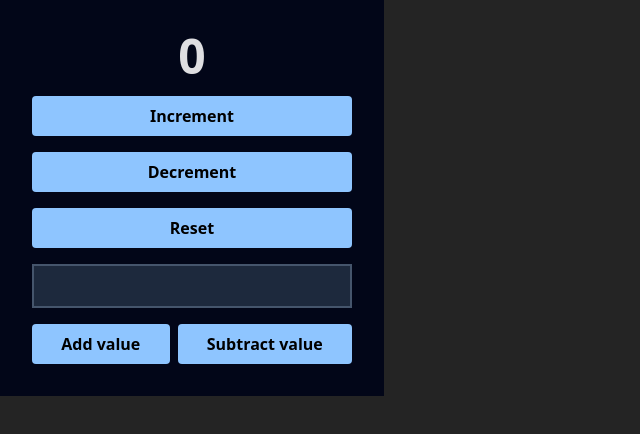
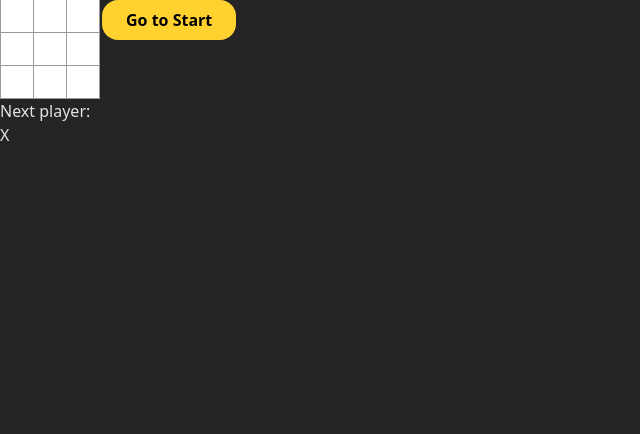
Before and after one commit to mohamedahmedelmahalawy/react-revision-topics, a React (Vite) app: page / in a window 1280 px wide. Shown: the top 434 px of the page, without its empty margins (0-640 px from the left). Built offline with nearby package versions, Linux system fonts and the light colour scheme.

Commit message:
Documentaion Tutorial Done

```diff
--- a/src/App.tsx
+++ b/src/App.tsx
@@ -1,11 +1,16 @@
-import RevReducer from "./components/rev-reducer/RevReducer";
-import RevRef from "./components/rev-ref/RevRef";
+// import RevCallback from "./components/rev-callback/RevCallback";
+// import RevReducer from "./components/rev-reducer/RevReducer";
+// import RevRef from "./components/rev-ref/RevRef";
+
+import TikTakToe from "./components/tik-tak-toe/TikTakToe";
 
 function App() {
   return (
     <>
       {/* <RevRef /> */}
-      <RevReducer />
+      {/* <RevReducer /> */}
+      {/* <RevCallback /> */}
+      <TikTakToe />
     </>
   );
 }
--- /dev/null
+++ b/src/components/functions/funcs.tsx
@@ -0,0 +1,34 @@
+export function range(start: number, end: number, step: number = 1) {
+  const result = [];
+  if (typeof end === "undefined") {
+    end = start;
+    start = 0;
+  }
+
+  for (let i = start; i < end; i += step) {
+    result.push(i);
+  }
+
+  return result;
+}
+
+export function calculateWinner(squares: Array<null | string>) {
+  const lines = [
+    [0, 1, 2],
+    [3, 4, 5],
+    [6, 7, 8],
+    [0, 3, 6],
+    [1, 4, 7],
+    [2, 5, 8],
+    [0, 4, 8],
+    [2, 4, 6],
+  ];
+
+  for (let i = 0; i < lines.length; i++) {
+    const [a, b, c] = lines[i];
+    if (squares[a] && squares[a] === squares[b] && squares[a] === squares[c]) {
+      return squares[a];
+    }
+  }
+  return null;
+}
--- /dev/null
+++ b/src/components/rev-callback-child/RevCallbackChild.tsx
@@ -0,0 +1,16 @@
+interface RevCallbackChildProps {
+  searchHandler: (search: string) => void;
+}
+
+function RevCallbackChild({ searchHandler }: RevCallbackChildProps) {
+  console.log("Child rendered");
+  return (
+    <input
+      type="text"
+      onChange={(e) => searchHandler(e.target.value)}
+      className="input"
+    />
+  );
+}
+
+export default RevCallbackChild;
--- /dev/null
+++ b/src/components/rev-callback/RevCallback.tsx
@@ -0,0 +1,32 @@
+import { useState } from "react";
+import RevCallbackChild from "../rev-callback-child/RevCallbackChild";
+
+const people = ["jack", "Mark", "Jennifer", "Ashly", "Thena", "Zaxk"];
+
+function RevCallback() {
+  const [count, setCount] = useState<number>(0);
+  const [names, setNames] = useState<string[]>(people);
+
+  const searchHandler = (search: string) => {
+    const filterdNames = people.filter((name) =>
+      name.toLowerCase().includes(search.toLowerCase())
+    );
+    setNames(filterdNames);
+  };
+  return (
+    <div>
+      <div onClick={() => setCount((curr) => curr + 1)} className="btn w-fit">
+        Re-render {count}
+      </div>
+
+      <RevCallbackChild searchHandler={searchHandler} />
+      <div>
+        {names.map((n: string) => (
+          <h3 key={n}>{n}</h3>
+        ))}
+      </div>
+    </div>
+  );
+}
+
+export default RevCallback;
--- a/src/components/rev-reducer/RevReducer.tsx
+++ b/src/components/rev-reducer/RevReducer.tsx
@@ -95,7 +95,9 @@ function RevReducer() {
             </button>
           </div>
         </div>
-        {state.count === 1000 && <h3>can't increment more</h3>}
+        {state.count === 1000 && (
+          <h3 className="text-red-500 text-center">Can't increment more</h3>
+        )}
       </div>
     </div>
   );
--- /dev/null
+++ b/src/components/tik-tak-toe/Board.tsx
@@ -0,0 +1,46 @@
+import { calculateWinner, range } from "../functions/funcs";
+import Square from "./Square";
+import type { Squares } from "./TikTakToe";
+
+interface BoardProps {
+  isNext: boolean;
+  squares: Squares;
+  onPlay: (nextSquares: Array<string | null>) => void;
+}
+
+function Board({ isNext, squares, onPlay }: BoardProps) {
+  let winner = calculateWinner(squares);
+  let status;
+  if (winner) {
+    status = `Winner: ${winner}`;
+  } else {
+    status = `Next player: ${isNext ? "X" : "O"}`;
+  }
+
+  const clickHandler = (i: number) => {
+    if (squares[i] !== null || calculateWinner(squares)) return;
+
+    const nextSquares = squares.slice();
+    if (isNext) {
+      nextSquares[i] = "X";
+    } else {
+      nextSquares[i] = "O";
+    }
+    onPlay(nextSquares);
+  };
+
+  return (
+    <div className="flex flex-wrap w-25.5">
+      {squares.map((s: string | null, index: number) => (
+        <Square
+          key={index}
+          value={s}
+          clickHandler={() => clickHandler(index)}
+        />
+      ))}
+      {status && <h3>{status}</h3>}
+    </div>
+  );
+}
+
+export default Board;
--- /dev/null
+++ b/src/components/tik-tak-toe/Square.tsx
@@ -0,0 +1,13 @@
+interface SquareProps {
+  value: string | null;
+  clickHandler: () => void;
+}
+function Square({ value, clickHandler }: SquareProps) {
+  return (
+    <button className="square" onClick={clickHandler}>
+      {value}
+    </button>
+  );
+}
+
+export default Square;
--- /dev/null
+++ b/src/components/tik-tak-toe/TikTakToe.css
@@ -0,0 +1,51 @@
+* {
+  box-sizing: border-box;
+}
+
+body {
+  font-family: sans-serif;
+  /* margin: 20px; */
+  /* padding: 0; */
+}
+
+h1 {
+  margin-top: 0;
+  font-size: 22px;
+}
+
+h2 {
+  margin-top: 0;
+  font-size: 20px;
+}
+
+h3 {
+  margin-top: 0;
+  font-size: 18px;
+}
+
+h4 {
+  margin-top: 0;
+  font-size: 16px;
+}
+
+h5 {
+  margin-top: 0;
+  font-size: 14px;
+}
+
+h6 {
+  margin-top: 0;
+  font-size: 12px;
+}
+
+code {
+  font-size: 1.2em;
+}
+
+ul {
+  padding-inline-start: 20px;
+}
+
+* {
+  box-sizing: border-box;
+}
--- /dev/null
+++ b/src/components/tik-tak-toe/TikTakToe.tsx
@@ -0,0 +1,41 @@
+import { useState } from "react";
+import Board from "./Board";
+
+export type Squares = Array<string | null>;
+
+function TikTakToe() {
+  const [history, setHistory] = useState<Array<Squares>>([Array(9).fill(null)]);
+  const [currMove, setCurrMove] = useState<number>(0);
+  const currentSquares = history[currMove];
+  const isNext = currMove % 2 === 0;
+  const playHandler = (nextSquares: Squares) => {
+    const nextHistory = [...history.slice(0, currMove + 1), nextSquares];
+    setHistory(nextHistory);
+    setCurrMove(nextHistory.length - 1);
+  };
+  const jumpTo = (nextMove: number) => {
+    setCurrMove(nextMove);
+  };
+  return (
+    <div className="flex ">
+      <div>
+        <Board isNext={isNext} squares={currentSquares} onPlay={playHandler} />
+      </div>
+      <div className="flex flex-col gap-3">
+        {history.map((move, index) => {
+          return (
+            <button
+              key={index}
+              onClick={() => jumpTo(index)}
+              className="bg-amber-300 text-black font-semibold px-6 py-2 rounded-2xl"
+            >
+              {index > 0 ? `Go to # ${index}` : "Go to Start"}
+            </button>
+          );
+        })}
+      </div>
+    </div>
+  );
+}
+
+export default TikTakToe;
--- a/src/index.css
+++ b/src/index.css
@@ -6,6 +6,28 @@
   }
   .input {
     @apply bg-slate-800  text-white p-2 font-medium border-2 border-slate-600;
+  }
+  .square {
+    @apply bg-white border border-[#999] float-left text-[24px] font-bold
+         leading-8.5 h-8.5 w-8.5 text-center
+         -mr-px -mt-px p-0 text-black;
+  }
+
+  .board-row::after {
+    @apply clear-both table;
+    content: "";
+  }
+
+  .status {
+    @apply mb-2.5;
+  }
+
+  .game {
+    @apply flex flex-row;
+  }
+
+  .game-info {
+    @apply ml-5;
   }
 }
 
```
